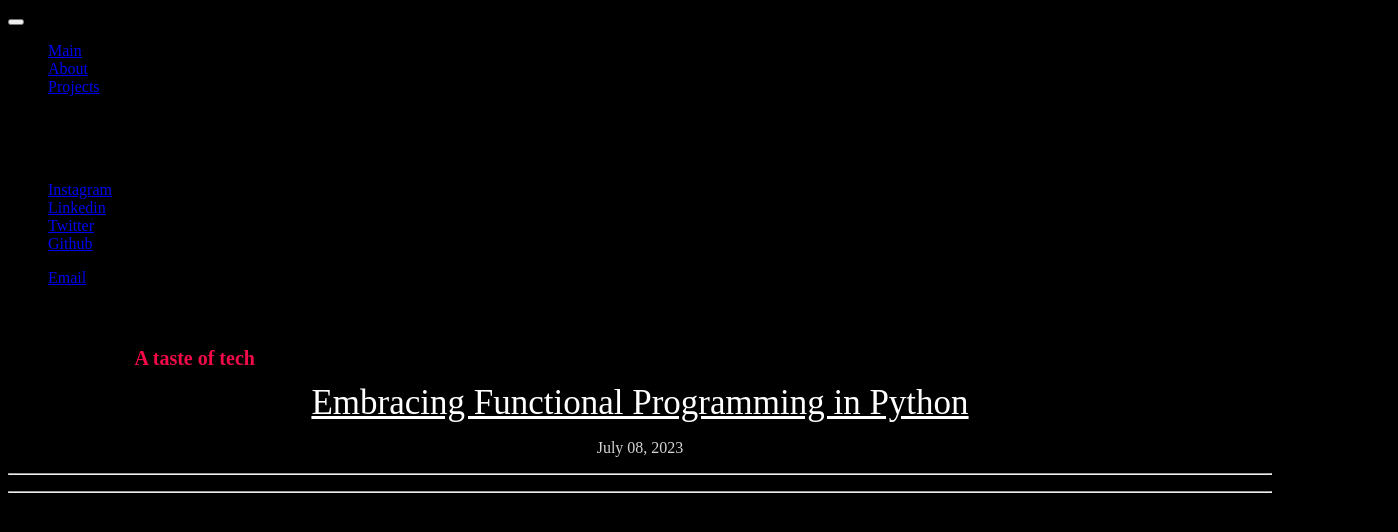
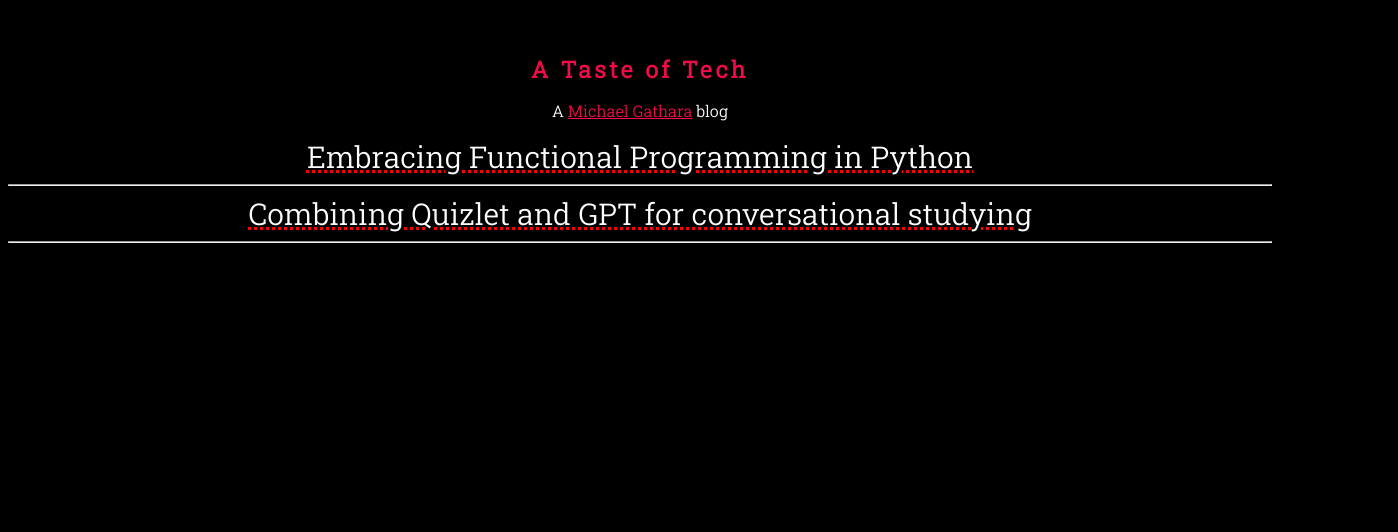
Before and after one commit to UABACM/resource-site, a Gatsby site in the folder public/blog/: page / in a window 1280 px wide. Shown: the whole page, 1398 px wide, since content can reach past the window. Built offline with nearby package versions, Linux system fonts and the light colour scheme; Gatsby itself is replaced by a stand-in of ours.

Commit message:
built the site for production

```diff
--- a/public/blog/content/blogs/functional_program.md
+++ b/public/blog/content/blogs/functional_program.md
@@ -1,7 +1,7 @@
 ---
 title: "Embracing Functional Programming in Python"
 date: "2023-07-08"
-path: "/blog/functional_programming"
+path: "/functional_python"
 ---
 
 # Introduction
--- a/public/blog/content/blogs/gpt_quizlet.md
+++ b/public/blog/content/blogs/gpt_quizlet.md
@@ -1 +1,8 @@
+---
+title: "Combining Quizlet and GPT for conversational studying"
+date: "2023-07-08"
+path: "/quizlet_gpt"
+---
+
+
 # How to use ChatGPT for studying
--- a/public/blog/src/components/blog.module.css
+++ b/public/blog/src/components/blog.module.css
@@ -1,26 +1,45 @@
+@import url('https://fonts.googleapis.com/css2?family=Roboto+Slab:wght@350&display=swap');
+
+body {
+    font-family: 'Roboto Slab', serif;
+}
+
+.main {
+    width: 100%;
+    height: 100%;
+}
+
+.name {
+    color: #f30a49;
+    width: 100%;
+    font-size: 23px;
+    margin-top: 2%;
+    letter-spacing: .15em;
+    text-align: center;
+    /* font-family: 'Roboto Slab',serif; */
+}
+
+.homeLinkText {
+    color: white;
+    text-align: center;
+}
+
+.homeLink {
+    color: #f30a49;
+
+}
+
 .blogs {
     width: 100%;
     text-align: center;
 }
 
-.main {
+.blogTitle {
+    text-decoration: red dotted underline;
+    color: white;
+    font-size: 30px;
+    margin-top: 5%;
 
-}
-
-.blogTitle {
-    text-decoration: underline;
-    color: white;
-    font-size: 35px;
-
-}
-
-.name {
-    color: #f30a49;
-    width: 100%;
-    font-weight: bolder;
-    font-size: 20px;
-    margin-top: 2%;
-    margin-left: 10%;
 }
 
 .blogDate {
--- a/public/blog/src/components/global.css
+++ b/public/blog/src/components/global.css
@@ -1,8 +1,11 @@
+
+
+html {
+    background-color: black;
+
+}
+
 :root {
     --peach: #feaea3;
     --nameRed: #f30a49;
 }
-
-html {
-    background-color: black;
-}
--- a/public/blog/src/pages/index.js
+++ b/public/blog/src/pages/index.js
@@ -24,13 +24,15 @@ const links = [
 
 const BlogPage = ({ data }) => (
   <div className={styles.main}>
-    <Navigation />
-    <h1 className={styles.name}>A taste of tech</h1>
+    <br></br>
+    {/* <Navigation /> */}
+    <h1 className={styles.name}>A Taste of Tech</h1>
+    <p className={styles.homeLinkText}>A <Link to="https://michaelgathara.com" className={styles.homeLink}>Michael Gathara</Link> blog</p>
     <div className={styles.blogs}>
       {data.allMarkdownRemark.edges.map(post => (
         <div key={post.node.id}>
           <Link to={post.node.frontmatter.path} className={styles.blogTitle}>{post.node.frontmatter.title}</Link>
-          <p className={styles.blogDate}>{post.node.frontmatter.date}</p>
+          {/* <p className={styles.blogDate}>{post.node.frontmatter.date}</p> */}
           <hr />
         </div>
       ))}
```
Also changed, not shown: firebase.json.
